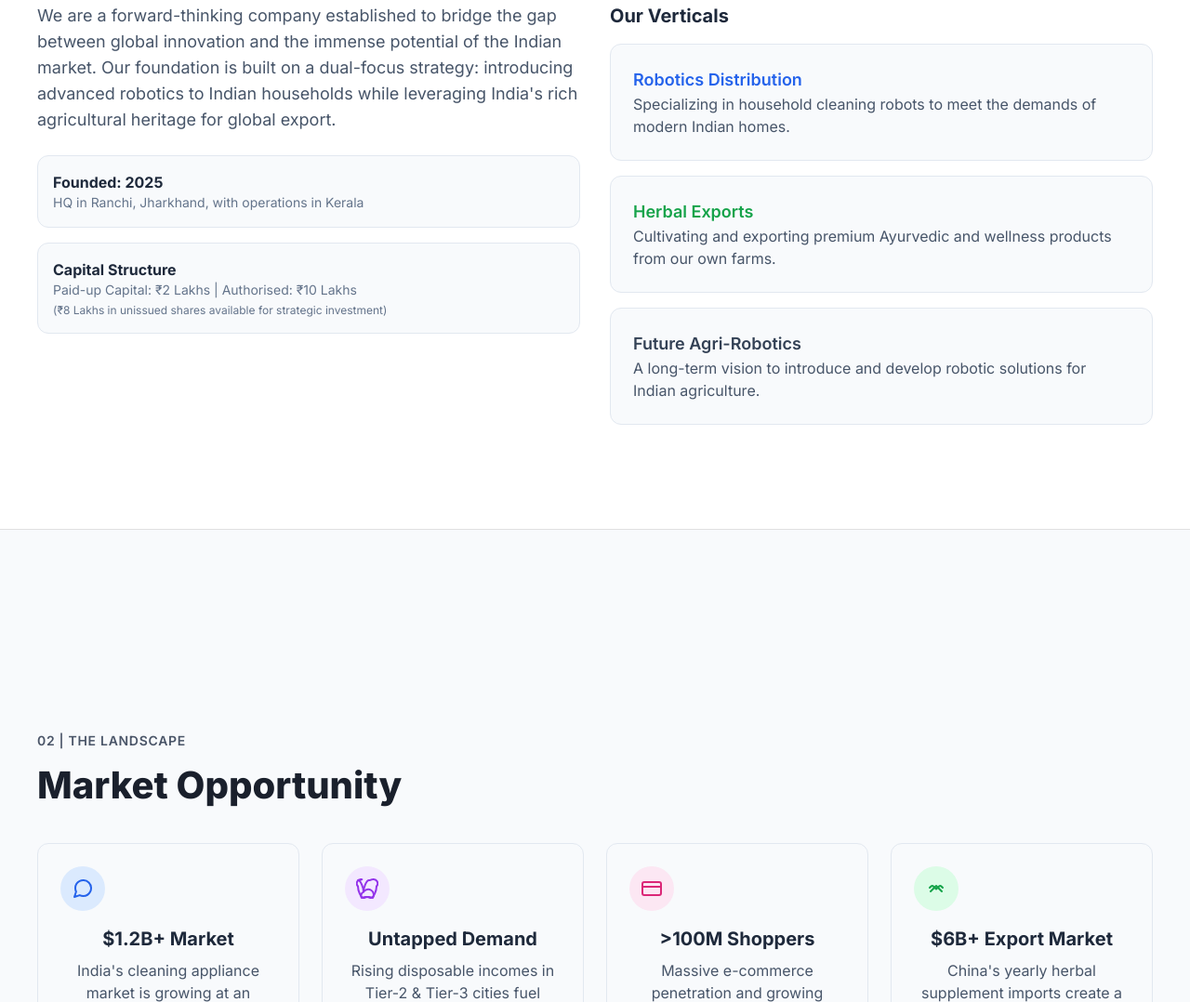
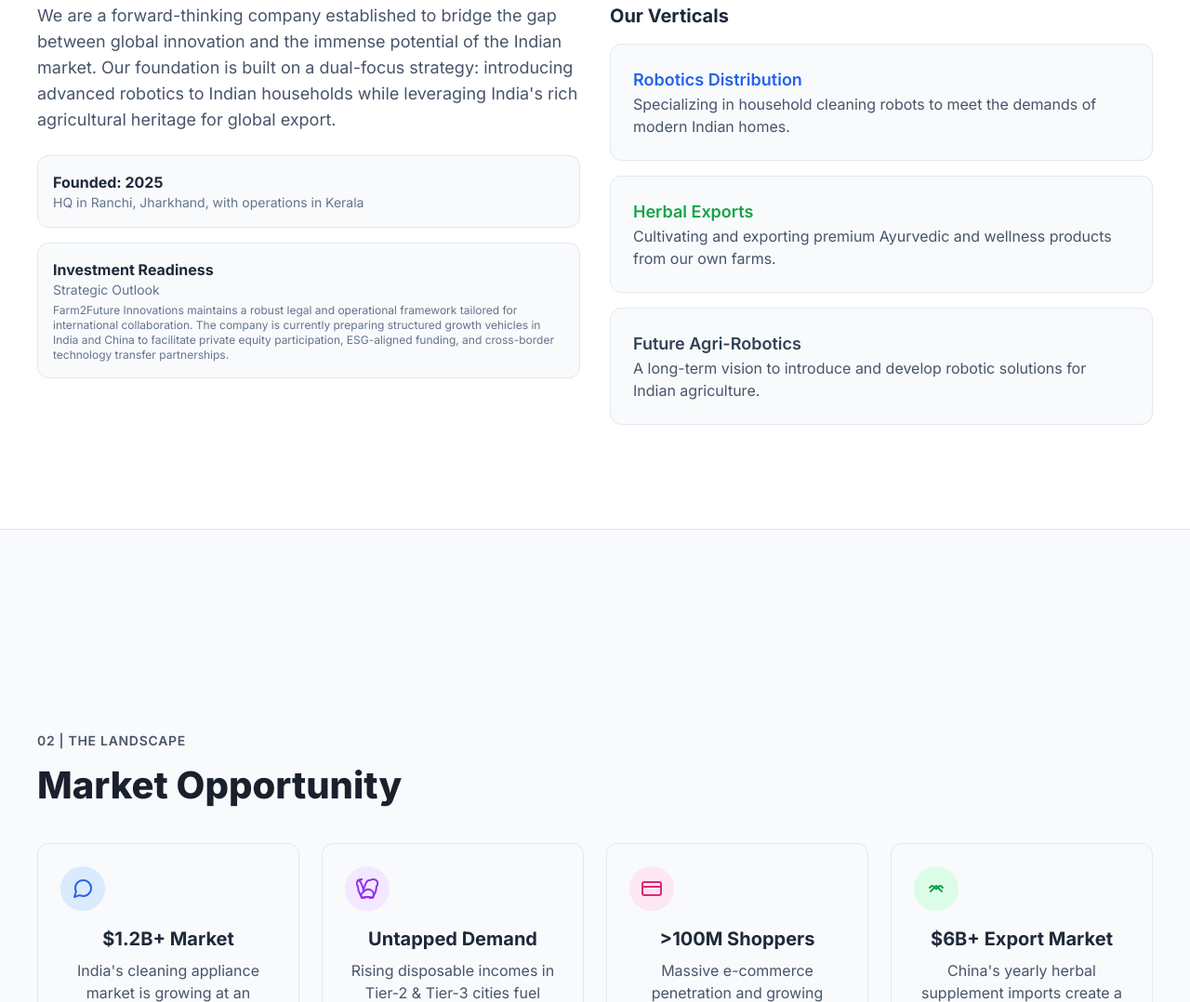
Before and after one commit to zisuzlabs/farm2future-website, a plain HTML site: page index.html in a window 1280 px wide. Shown: the part 1030-2108 px from the top of the page at 93% size. Drawn offline with nearby package versions, Linux system fonts and the light colour scheme.

Commit message:
Update index.html
replace the “Capital Structure” section

```diff
--- a/index.html
+++ b/index.html
@@ -105,9 +105,9 @@
                             <p class="text-sm text-slate-500">HQ in Ranchi, Jharkhand, with operations in Kerala</p>
                         </div>
                         <div class="card p-4">
-                            <p class="font-bold text-slate-800">Capital Structure</p>
-                            <p class="text-sm text-slate-500">Paid-up Capital: ₹2 Lakhs | Authorised: ₹10 Lakhs</p>
-                             <p class="text-xs text-slate-500 mt-1">(₹8 Lakhs in unissued shares available for strategic investment)</p>
+                            <p class="font-bold text-slate-800">Investment Readiness</p>
+                            <p class="text-sm text-slate-500">Strategic Outlook</p>
+                             <p class="text-xs text-slate-500 mt-1">Farm2Future Innovations maintains a robust legal and operational framework tailored for international collaboration. The company is currently preparing structured growth vehicles in India and China to facilitate private equity participation, ESG-aligned funding, and cross-border technology transfer partnerships.</p>
                         </div>
                     </div>
                 </div>
```
